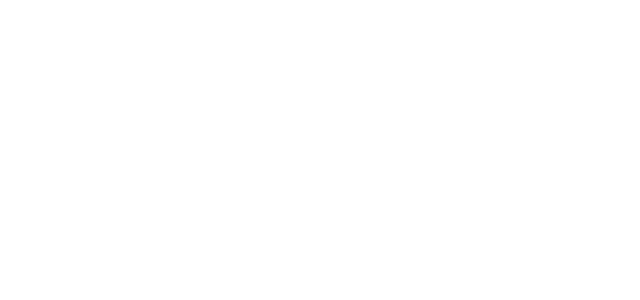
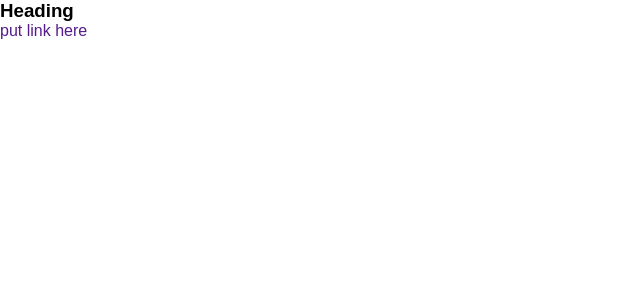
Before and after one commit to Awake-ctrl/TFS_WEB, a React (Vite) app in the folder vite-project/: page /section in a window 1280 px wide. Before the commit this address had no page. Shown: the top 300 px of the page, without its empty margins (0-640 px from the left). Built offline with nearby package versions, Linux system fonts and the light colour scheme; the HTML template or start-up script is replaced by a standard one.

Commit message:
Added sidebar components to Sidebar directory under Components

```diff
--- a/vite-project/src/App.jsx
+++ b/vite-project/src/App.jsx
@@ -23,6 +23,7 @@ import About_us from "../src/pages/ABOUT_US"
 import Contact_us from "../src/pages/CONTACT_US"
 import Feedback from "../src/pages/Feedback"
 import Saikiran from "../src/pages/Authors/Author1"
+import Section from "./Components/Sidebar/section";
 
 function App() {
   // const [token, setToken] = useState(false);
@@ -63,6 +64,7 @@ function App() {
         <Route path="/Contact_us" element={<Contact_us/>}/>
         <Route path="/Feedback" element={<Feedback />} />
         <Route path="/Authors/Saikiran" element={<Saikiran/>} />
+        <Route path = "/section" element={<Section/>}/>
 
 
 
--- /dev/null
+++ b/vite-project/src/Components/Sidebar/section.jsx
@@ -0,0 +1,10 @@
+import React from 'react';
+import Heading_and_line from './heading_and_line';
+
+const Section = () => {
+  return (
+      <Heading_and_line/>
+  );
+};
+
+export default Section;
```
Also changed, not shown: vite-project/src/Components/Sidebar/heading_and_line.css (added), vite-project/src/Components/Sidebar/heading_and_line.jsx (renamed from vite-project/components/heading_and_line.jsx), vite-project/src/Components/Sidebar/recentposts.jsx (renamed from vite-project/components/recentposts.jsx), vite-project/src/Components/Sidebar/socials.jsx (renamed from vite-project/components/socials.jsx), vite-project/src/Components/Sidebar/subscriptionform.jsx (renamed from vite-project/components/subscriptionform.jsx), 1 other file (tests, documents, lock files or other folders).
